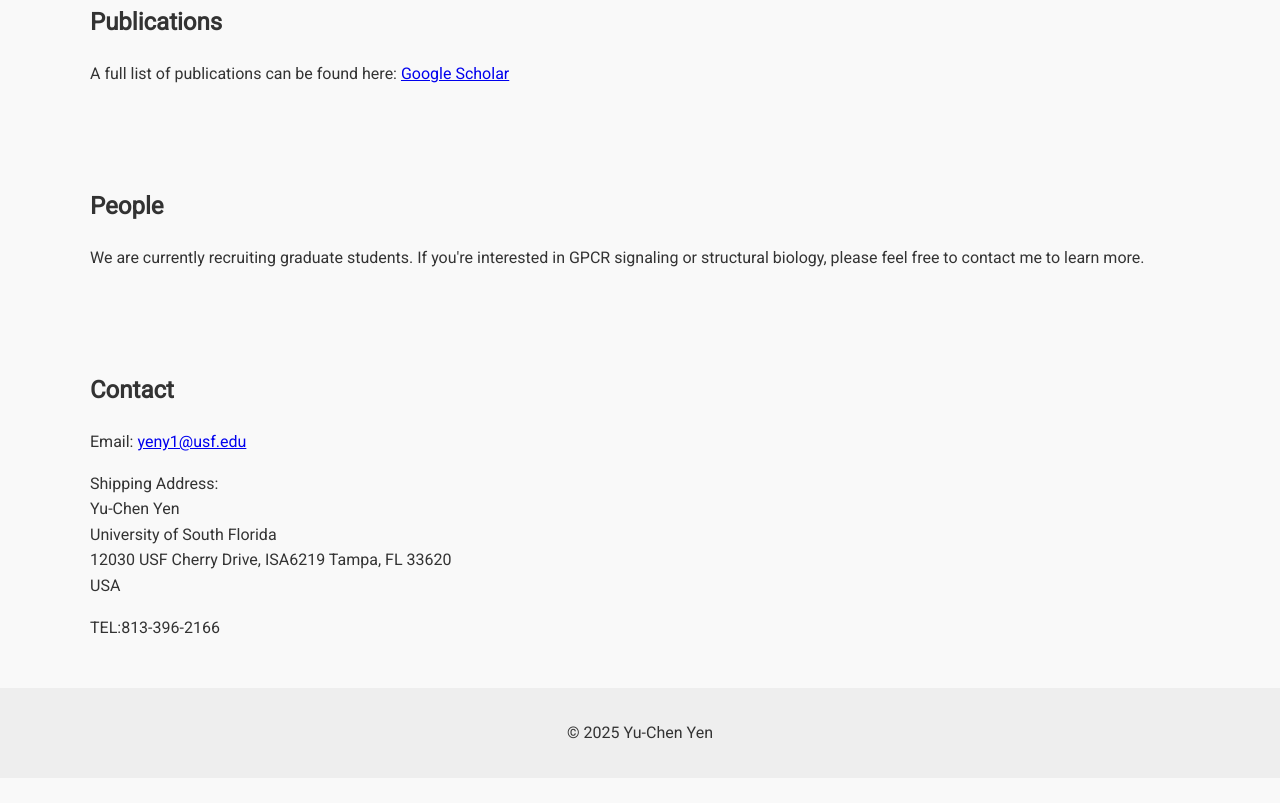
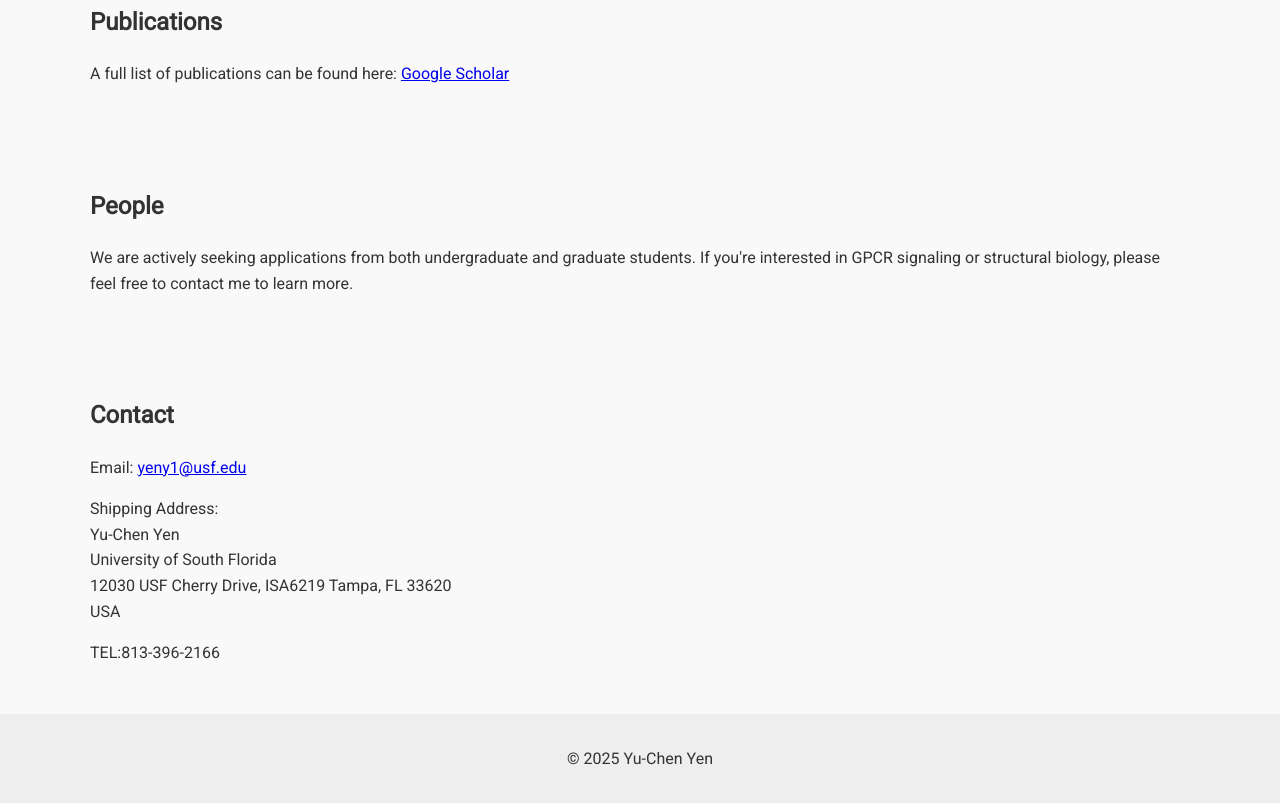
Before and after one commit to yeny924/lab, a plain HTML site: page index.html in a window 1280 px wide. Shown: the part 2007-2810 px from the top of the page. Before the commit the page ends 2785 px from the top, so only its background shows below. Drawn offline with Linux system fonts and the light colour scheme.

Commit message:
Add files via upload

```diff
--- a/index.html
+++ b/index.html
@@ -71,7 +71,7 @@ Our lab focuses on elucidating how β-arrestins regulate γ-secretase activity t
 
  <section id="people">
     <h2>People</h2>
-    <p>We are currently recruiting graduate students. If you're interested in GPCR signaling or structural biology, please feel free to contact me to learn more.<p>
+    <p>We are actively seeking applications from both undergraduate and graduate students. If you're interested in GPCR signaling or structural biology, please feel free to contact me to learn more.<p>
   </section>
 
   <section id="contact">
```
